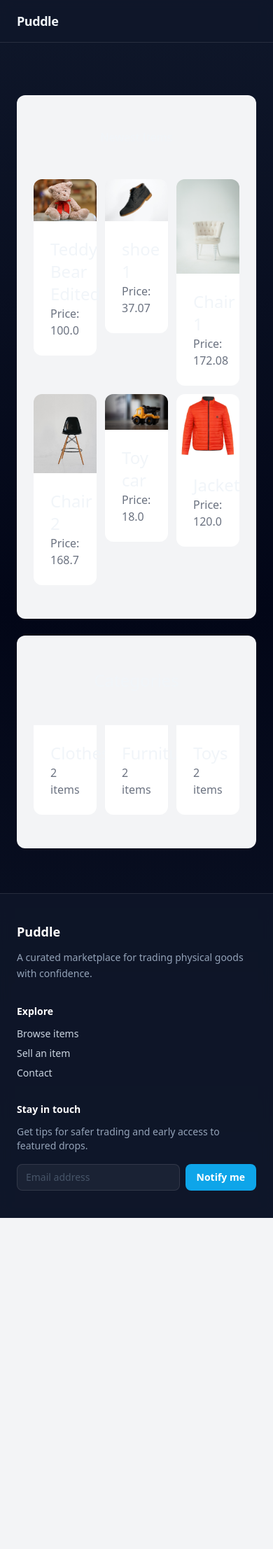
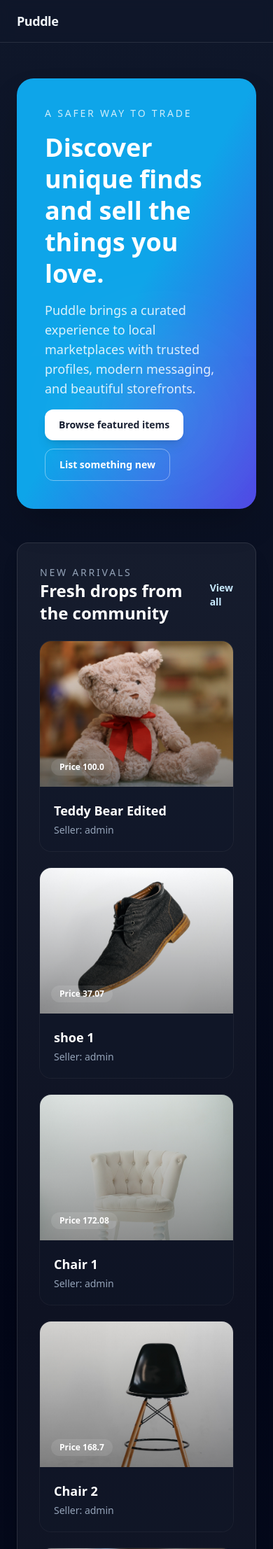
Before and after one commit to pawloshabtez3/Django-mart, a Django app: page / in a window 390 px wide. Shown: the top 2213 px of the page at 70% size. Before the commit the page ends 1740 px from the top, so only its background shows below. Run offline with Django 5.2, Linux system fonts and the light colour scheme; data comes from the database, SQL or seed files in the repository; parts of the project's set-up code (start-up, migrations or seed data) failed here and were passed over; some libraries are stand-ins or nearby versions.

Commit message:
Refactor contact and index templates for improved layout, styling, and responsiveness

```diff
--- a/Puddle/core/templates/core/index.html
+++ b/Puddle/core/templates/core/index.html
@@ -3,40 +3,63 @@
 {% block title %} Welcome {% endblock %}
 
 {% block content %}
-    <div class="mt-6 px-6 py-12 bg-gray-100 rounded-xl">
-       <h2 class="mb-12 text2xl text-center">Newest Items</h2>
-       <div class="grid grid-cols-3 gap-3">
-        {% for item in items %}
-            <div>
-              <a href="{% url 'item:detail' item.id %}">
-                 <div>
-                    <img src="{{ item.image.url }}" class="rounded-t-xl">
+<section class="grid gap-12">
+    <div class="relative overflow-hidden rounded-3xl bg-gradient-to-br from-ocean-600 via-sky-500 to-indigo-600 p-10 text-white shadow-2xl">
+        <div class="max-w-2xl space-y-4">
+            <p class="text-sm uppercase tracking-[0.2em] text-white/80">A safer way to trade</p>
+            <h1 class="text-4xl font-bold leading-tight">Discover unique finds and sell the things you love.</h1>
+            <p class="text-lg text-white/85">Puddle brings a curated experience to local marketplaces with trusted profiles, modern messaging, and beautiful storefronts.</p>
+            <div class="flex flex-wrap gap-3">
+                <a href="{% url 'item:items' %}" class="rounded-xl bg-white px-5 py-3 text-sm font-semibold text-slate-900 shadow-lg shadow-black/10 hover:-translate-y-0.5 hover:shadow-xl transition">Browse featured items</a>
+                <a href="{% url 'item:new' %}" class="rounded-xl border border-white/40 px-5 py-3 text-sm font-semibold text-white hover:bg-white/10 transition">List something new</a>
+            </div>
+        </div>
+        <div class="absolute inset-y-0 right-0 flex items-end opacity-70">
+            <div class="h-64 w-64 rounded-full bg-white/10 blur-3xl"></div>
+        </div>
     </div>
 
-                 <div class="p-6 bg-white rounded-b-xl">
-                     <h2 class="text-2xl">{{ item.name }}</h2>
-                     <p class="text-gray-500">Price: {{ item.price }}</p>
+    <div class="rounded-2xl border border-white/10 bg-white/5 p-8 shadow-xl shadow-black/20">
+        <div class="mb-6 flex items-center justify-between">
+            <div>
+                <p class="text-sm uppercase tracking-[0.2em] text-slate-400">New arrivals</p>
+                <h2 class="text-2xl font-semibold text-white">Fresh drops from the community</h2>
+            </div>
+            <a href="{% url 'item:items' %}" class="text-sm font-semibold text-ocean-100 hover:text-white">View all</a>
+        </div>
+        <div class="grid gap-6 sm:grid-cols-2 lg:grid-cols-3">
+            {% for item in items %}
+                <a href="{% url 'item:detail' item.id %}" class="group overflow-hidden rounded-2xl bg-slate-900/40 ring-1 ring-white/5 transition hover:-translate-y-1 hover:ring-ocean-500/60">
+                    <div class="relative">
+                        <img src="{{ item.image.url }}" class="h-52 w-full object-cover transition duration-500 group-hover:scale-105" alt="{{ item.name }} image">
+                        <div class="absolute inset-0 bg-gradient-to-t from-black/40 to-transparent"></div>
+                        <span class="absolute left-4 bottom-4 rounded-full bg-white/10 px-3 py-1 text-xs font-semibold text-white">Price {{ item.price }}</span>
+                    </div>
+                    <div class="p-5 space-y-1">
+                        <h3 class="text-lg font-semibold text-white">{{ item.name }}</h3>
+                        <p class="text-sm text-slate-400">Seller: {{ item.created_by.username }}</p>
                     </div>
                 </a>
-            </div>
             {% endfor %}
         </div>
     </div>
 
-    <div class="mt-6 px-6 py-12 bg-gray-100 rounded-xl">
-        <h2 class="mb-12 text-2xl text-center">Categories</h2>
-
-        <div class="grid grid-cols-3 gap-3">
+    <div class="rounded-2xl border border-white/10 bg-white/5 p-8 shadow-xl shadow-black/20">
+        <div class="mb-6 flex items-center justify-between">
+            <div>
+                <p class="text-sm uppercase tracking-[0.2em] text-slate-400">Browse by category</p>
+                <h2 class="text-2xl font-semibold text-white">Find exactly what you are after</h2>
+            </div>
+        </div>
+        <div class="flex flex-wrap gap-3">
             {% for category in categories %}
-                <div>
-                    <a href="#">
-                        <div class="p-6 bg-white rounded-b-xl">
-                            <h2 class="text-2xl">{{ category.name }}</h2>
-                            <p class="text-gray-500">{{ category.items.count }} items</p>
-                          </div>
+                <a href="#" class="group inline-flex items-center gap-2 rounded-full border border-white/10 bg-slate-900/30 px-4 py-2 text-sm text-slate-200 transition hover:border-ocean-500/60 hover:text-white">
+                    <span class="h-2 w-2 rounded-full bg-ocean-500"></span>
+                    <span>{{ category.name }}</span>
+                    <span class="text-xs text-slate-400">{{ category.items.count }} items</span>
                 </a>
-                </div>
             {% endfor %}
         </div>
     </div>
+</section>
 {% endblock %}
```
Also changed, not shown: Puddle/core/templates/core/contact.html (+23 -1 lines). Lines whose indentation alone changed are shown as unchanged.
